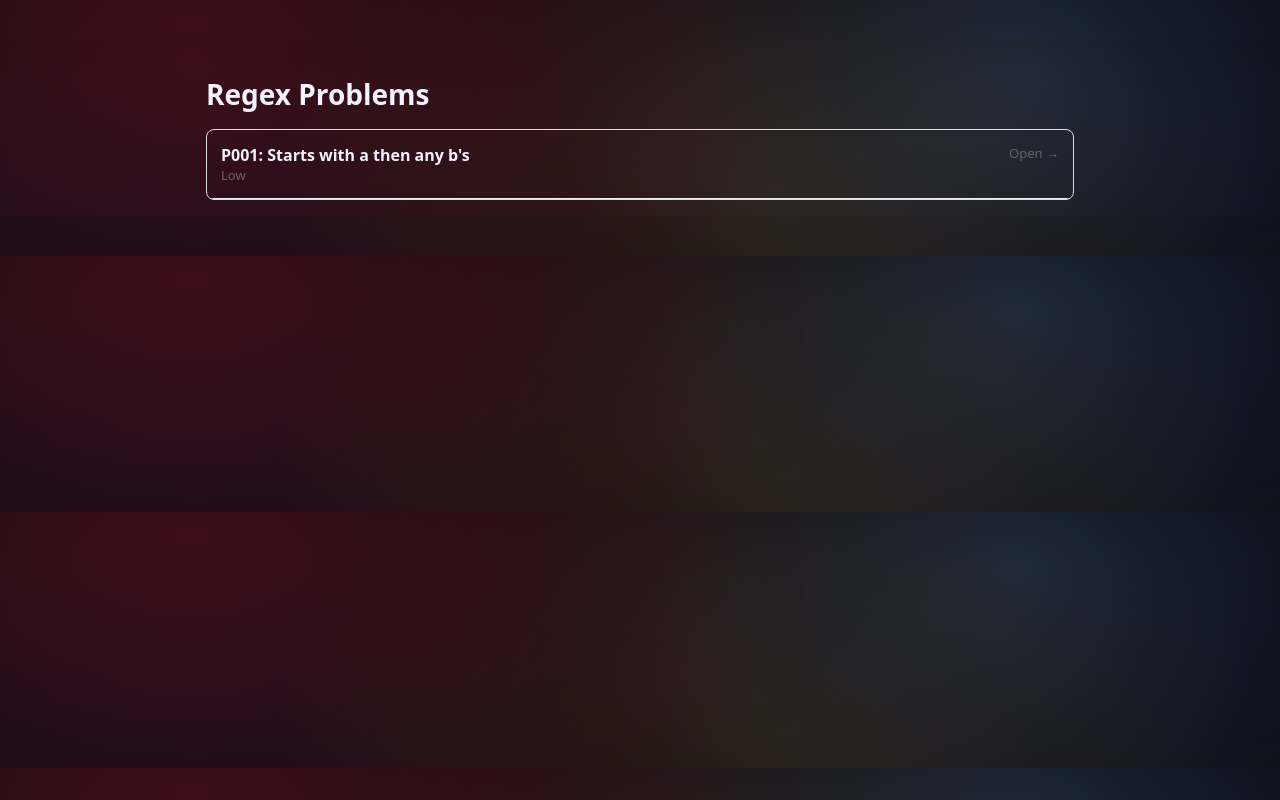
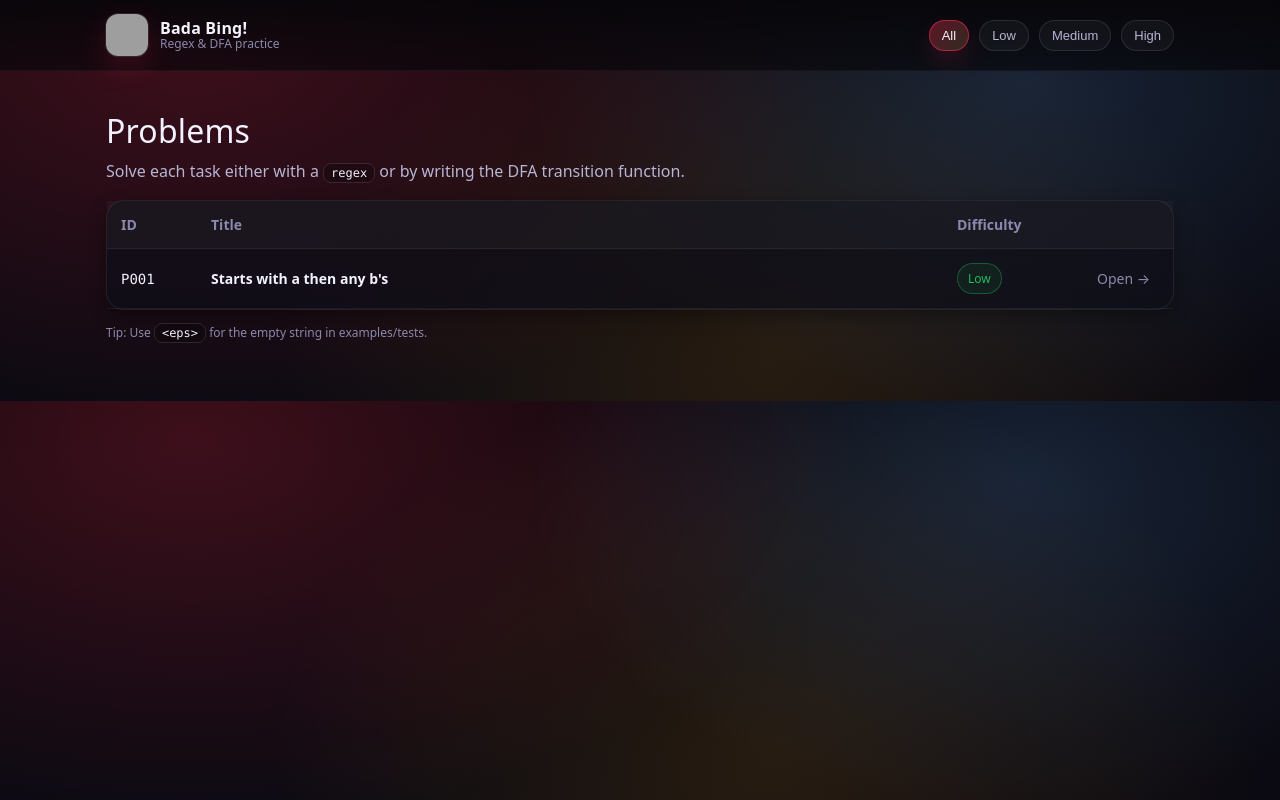
Before and after one commit to theRealDjPansetas/badabing, a Next.js app in the folder frontend/: page / in a window 1280 px wide. Built offline with nearby package versions, Linux system fonts and the light colour scheme; grey boxes are pictures that could not be loaded.

Commit message:
Update index.tsx

```diff
--- a/frontend/src/pages/index.tsx
+++ b/frontend/src/pages/index.tsx
@@ -1,24 +1,89 @@
 import Link from "next/link";
+import { useMemo, useState } from "react";
 import problems from "../data/problems.json";
 
+type Diff = "All" | "Low" | "Medium" | "High";
+
+function badgeClass(difficulty: string) {
+  const d = difficulty.toLowerCase();
+  if (d === "low") return "badge badgeLow";
+  if (d === "medium") return "badge badgeMed";
+  return "badge badgeHigh";
+}
+
 export default function Home() {
+  const [filter, setFilter] = useState<Diff>("All");
+
+  const filtered = useMemo(() => {
+    if (filter === "All") return problems;
+    return problems.filter((p: any) => p.difficulty === filter);
+  }, [filter]);
+
   return (
-    <div style={{ maxWidth: 900, margin: "40px auto", fontFamily: "system-ui", padding: 16 }}>
-      <h1 style={{ fontSize: 28, marginBottom: 16 }}>Regex Problems</h1>
-
-      <div style={{ border: "1px solid #ddd", borderRadius: 8, overflow: "hidden" }}>
-        {problems.map((p) => (
-          <Link key={p.id} href={`/problems/${p.id}`} style={{ textDecoration: "none", color: "inherit" }}>
-            <div style={{ display: "flex", justifyContent: "space-between", padding: 14, borderBottom: "1px solid #eee" }}>
-              <div>
-                <div style={{ fontWeight: 600 }}>{p.id}: {p.title}</div>
-                <div style={{ fontSize: 13, color: "#666" }}>{p.difficulty}</div>
-              </div>
-              <div style={{ fontSize: 13, color: "#666" }}>Open →</div>
+    <>
+      <div className="topbar">
+        <div className="topbarInner">
+          <Link className="brand" href="/">
+            <img src="/logo.png" alt="Bada Bing!" />
+            <div className="brandTitle">
+              <b>Bada Bing!</b>
+              <span>Regex & DFA practice</span>
             </div>
           </Link>
-        ))}
+
+          <div className="pillRow">
+            {(["All", "Low", "Medium", "High"] as Diff[]).map((d) => (
+              <button
+                key={d}
+                className={`pill ${filter === d ? "pillActive" : ""}`}
+                onClick={() => setFilter(d)}
+              >
+                {d}
+              </button>
+            ))}
+          </div>
+        </div>
       </div>
-    </div>
+
+      <div className="container">
+        <div className="h1">Problems</div>
+        <p className="sub">
+          Solve each task either with a <span className="kbd">regex</span> or by writing the DFA transition function.
+        </p>
+
+        <div className="card">
+          <table className="table">
+            <thead>
+              <tr>
+                <th style={{ width: 90 }}>ID</th>
+                <th>Title</th>
+                <th style={{ width: 140 }}>Difficulty</th>
+                <th style={{ width: 90 }}></th>
+              </tr>
+            </thead>
+            <tbody>
+              {filtered.map((p: any) => (
+                <tr key={p.id} className="rowHover">
+                  <td className="mono">{p.id}</td>
+                  <td>
+                    <Link className="rowLink" href={`/problems/${p.id}`}>
+                      <b>{p.title}</b>
+                    </Link>
+                  </td>
+                  <td>
+                    <span className={badgeClass(p.difficulty)}>{p.difficulty}</span>
+                  </td>
+                  <td style={{ color: "var(--muted2)" }}>Open →</td>
+                </tr>
+              ))}
+            </tbody>
+          </table>
+        </div>
+
+        <div style={{ marginTop: 14 }} className="small">
+          Tip: Use <span className="kbd">&lt;eps&gt;</span> for the empty string in examples/tests.
+        </div>
+      </div>
+    </>
   );
 }
```
